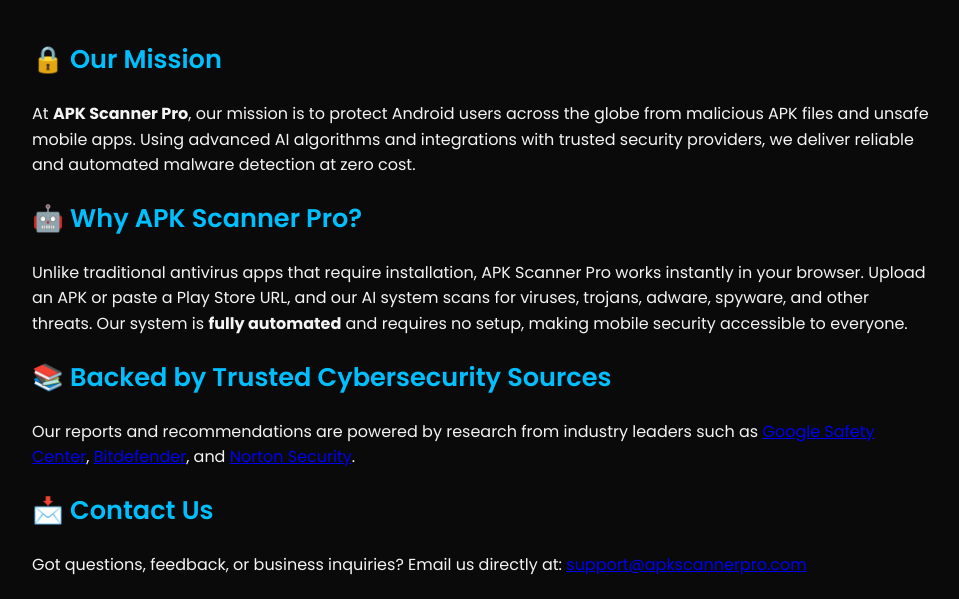
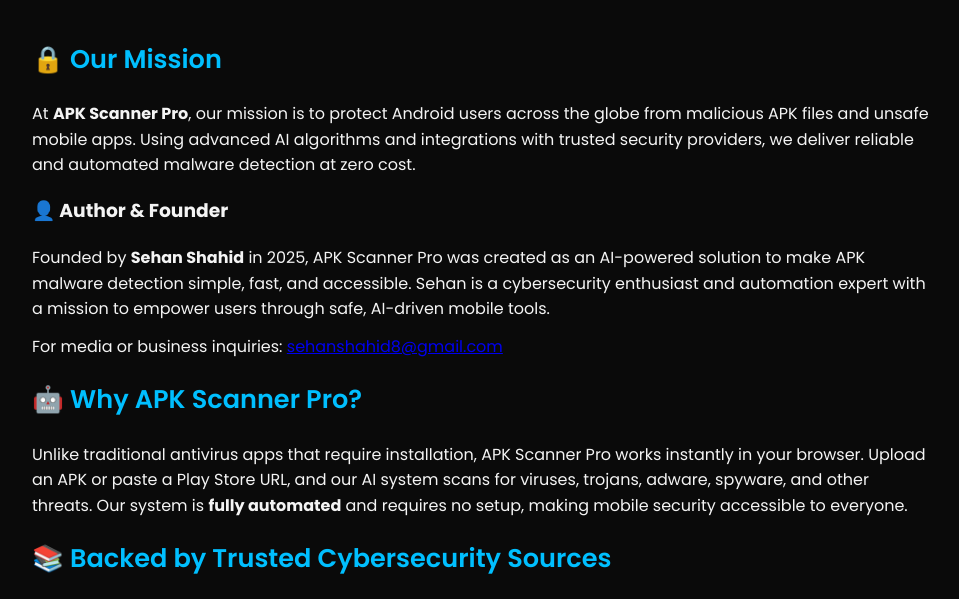
Before and after one commit to apkscannerpro/apk-scanner-pro-backend, a Python web app: template apk_scanner_pro/templates/about-us.html in a window 1280 px wide. Shown: the part 338-937 px from the top of the page, without its empty margins (158-1117 px from the left). Run offline with Jinja, Linux system fonts and the light colour scheme; the template is opened without the code that fills it, so the values that code supplies are empty.

Commit message:
Update about-us.html

```diff
--- a/apk_scanner_pro/templates/about-us.html
+++ b/apk_scanner_pro/templates/about-us.html
@@ -160,6 +160,10 @@
     with trusted security providers, we deliver reliable and automated malware detection at zero cost.
   </p>
 
+  <h3>👤 Author & Founder</h3>
+<p>Founded by <strong>Sehan Shahid</strong> in 2025, APK Scanner Pro was created as an AI-powered solution to make APK malware detection simple, fast, and accessible. Sehan is a cybersecurity enthusiast and automation expert with a mission to empower users through safe, AI-driven mobile tools.</p>
+<p>For media or business inquiries: <a href="mailto:sehanshahid8@gmail.com">sehanshahid8@gmail.com</a></p>
+
   <h2>🤖 Why APK Scanner Pro?</h2>
   <p>
     Unlike traditional antivirus apps that require installation, APK Scanner Pro works instantly in your browser.
```
